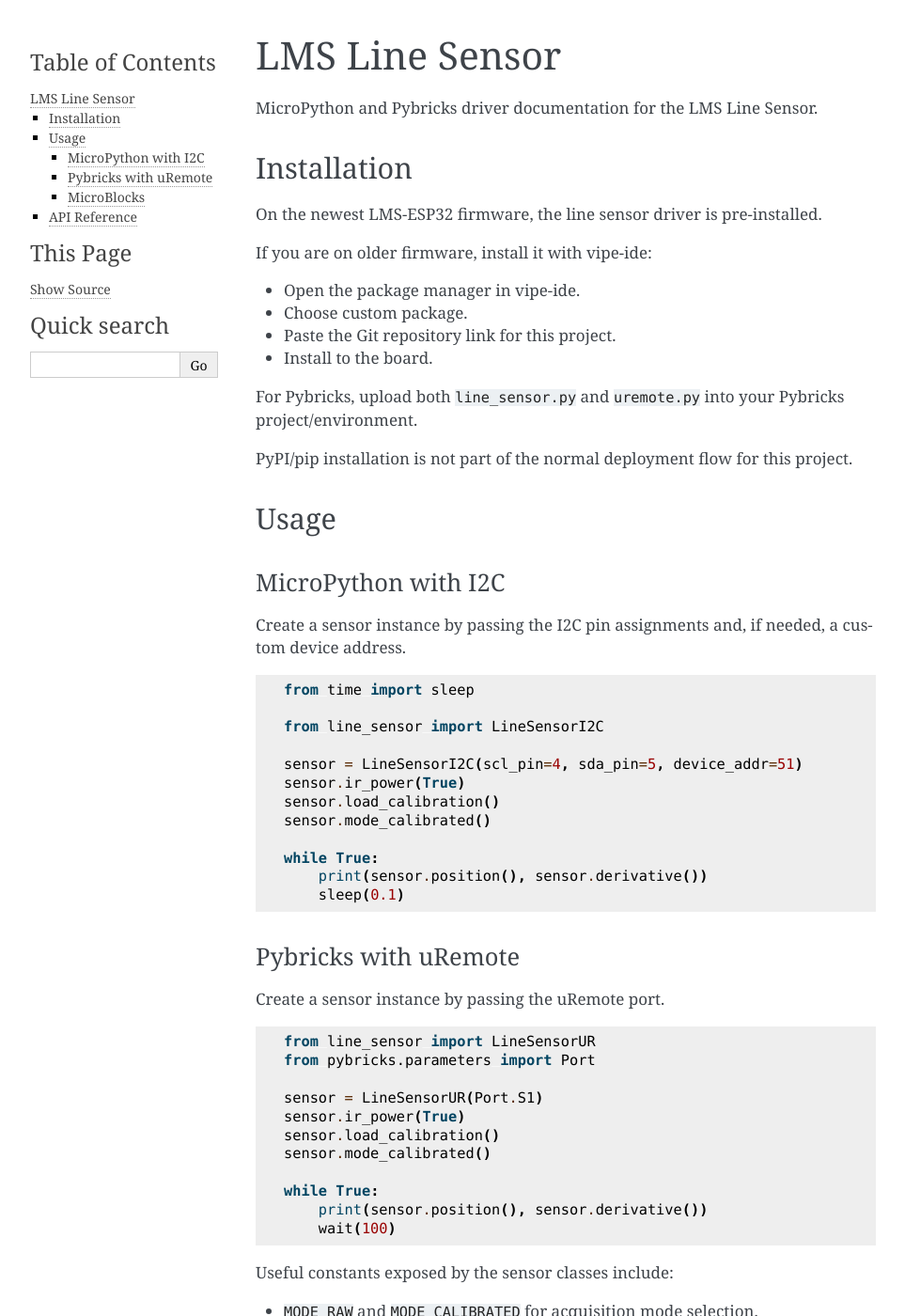
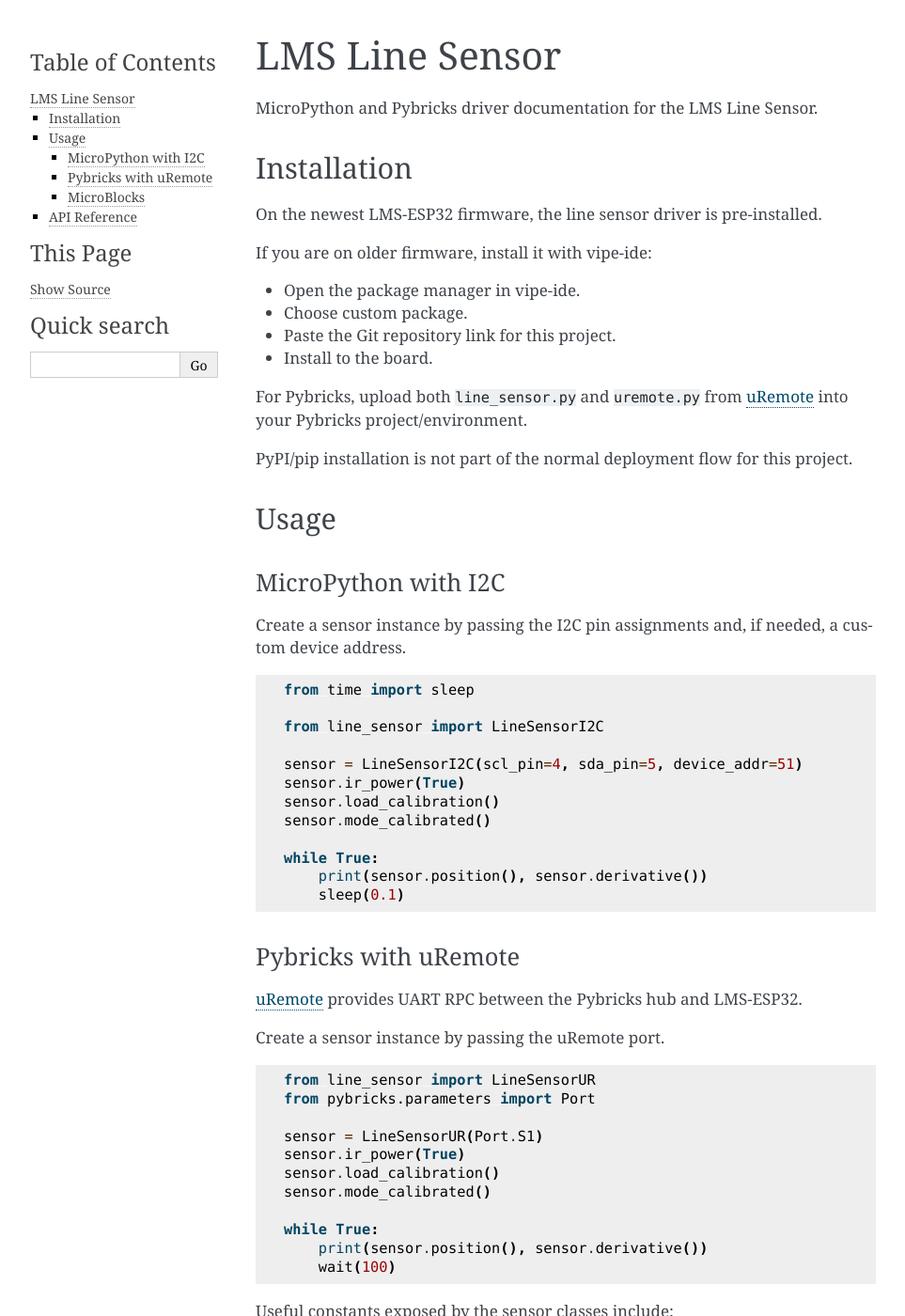
Before and after one commit to AntonsMindstorms/lms-line-sensor, a Sphinx documentation site: the page built from docs/index.rst, in a window 1280 px wide and 1400 px high. Shown: the whole window at 94% size, without its empty margins (148-1111 px from the left). Built offline with Sphinx 7.4.7, drawn with Linux system fonts in a browser that asks for light colours; the version number is read from the project's files by our own code.

Commit message:
update README with uremote repo links

```diff
--- a/docs/index.rst
+++ b/docs/index.rst
@@ -15,7 +15,7 @@
 - Paste the Git repository link for this project.
 - Install to the board.
 
-For Pybricks, upload both ``line_sensor.py`` and ``uremote.py`` into your Pybricks project/environment.
+For Pybricks, upload both ``line_sensor.py`` and ``uremote.py`` from `uRemote <https://github.com/AntonsMindstorms/uRemote>`_ into your Pybricks project/environment.
 
 PyPI/pip installation is not part of the normal deployment flow for this project.
 
@@ -44,6 +44,8 @@
 
 Pybricks with uRemote
 *********************
+
+`uRemote <https://github.com/AntonsMindstorms/uRemote>`_ provides UART RPC between the Pybricks hub and LMS-ESP32.
 
 Create a sensor instance by passing the uRemote port.
 
```
Also changed, not shown: README.md (+2 -2 lines), examples/ev3-robocup/README.md (added).
